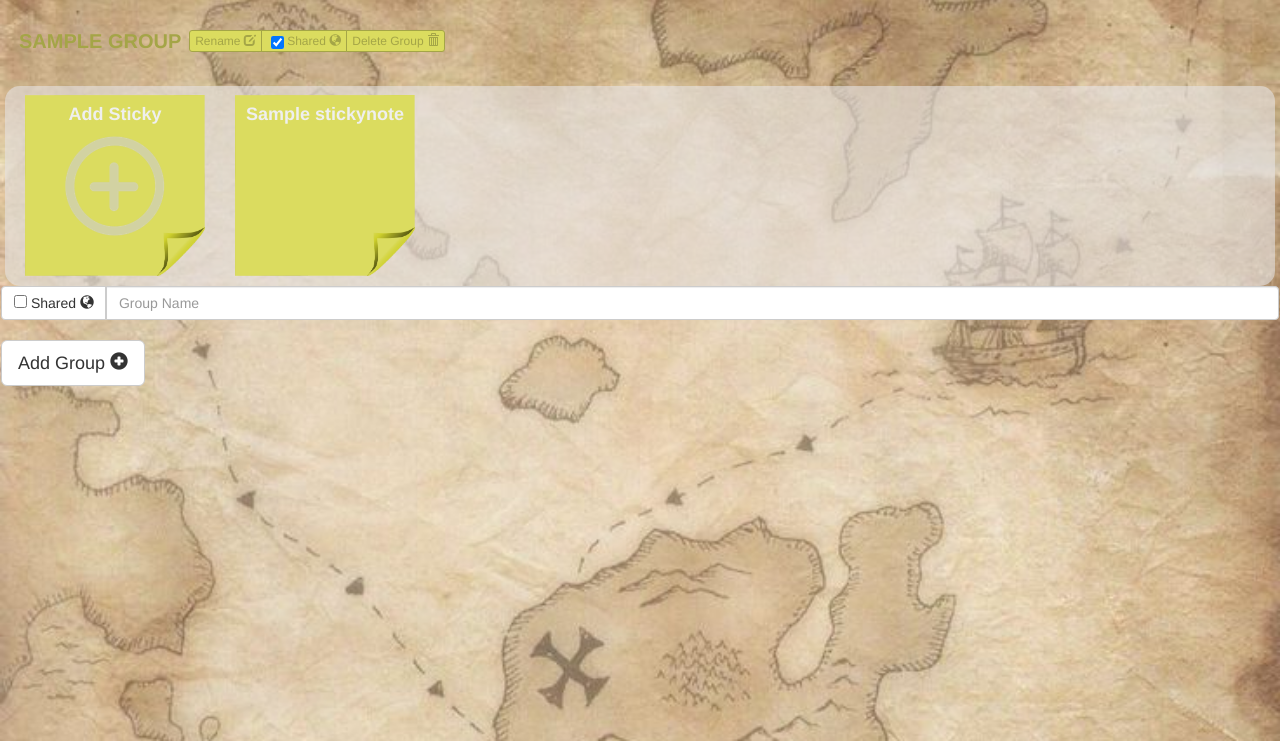
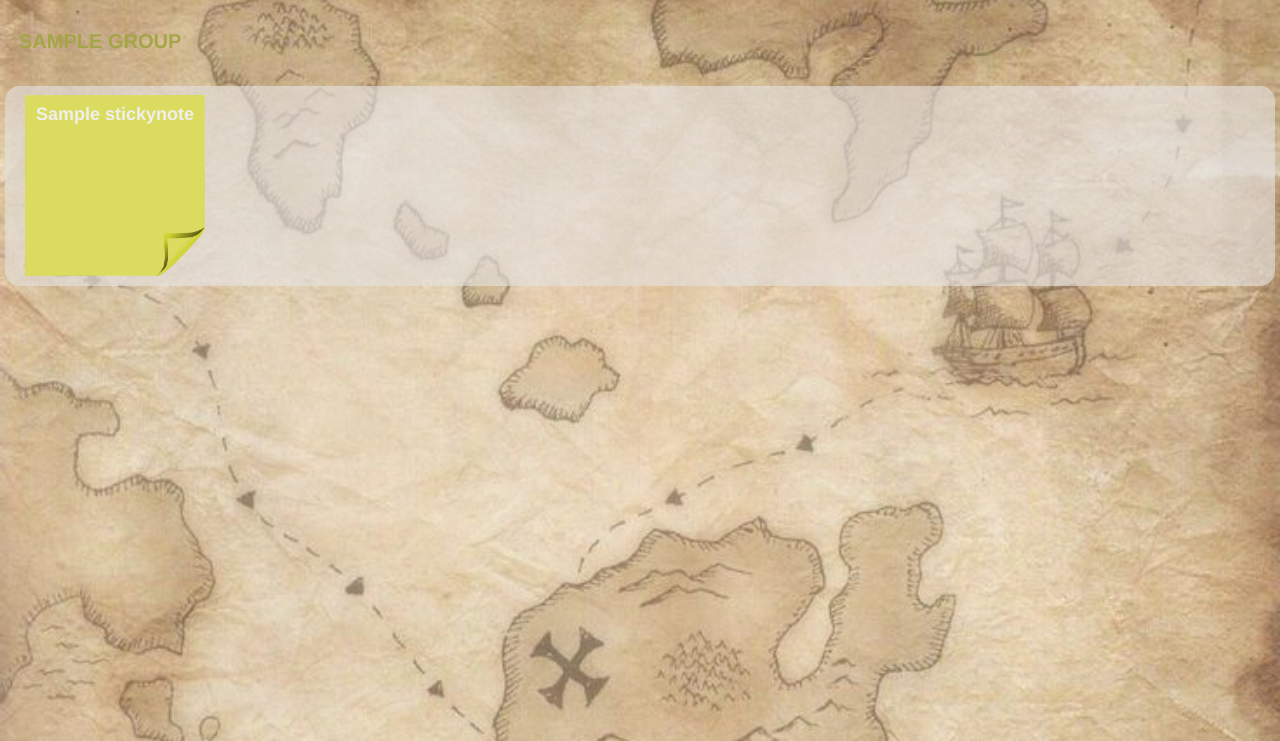
Before and after one commit to EricTRL/A3, a Django app: page /friends/1 in a window 1280 px wide. Shown: the part 59-800 px from the top of the page. Run offline with Django 3.2, Linux system fonts and the light colour scheme; a user stored in the database is signed in; data comes from the database, SQL or seed files in the repository; tables that the repository leaves empty hold one stand-in row (values such as "Sample post"); some libraries are stand-ins or nearby versions.

Commit message:
Friends their sticky pages now show only the stickies (not the buttons)

```diff
--- a/stickynote/templates/stickynote/index.html
+++ b/stickynote/templates/stickynote/index.html
@@ -11,6 +11,7 @@
     <div id="group_head_{{group.id}}" class="group-block">
       <div class="group-header">
         <p class="wrap-word-newline" style="color:rgba({{group.majorityColour.r}},{{group.majorityColour.b}},{{group.majorityColour.g}},{{group.majorityColour.a}})">{{group.title|upper}}</p>
+        {% if author_id == request.user.id %}
         <input id="id_input_group_{{group.id}}" name='group-title' style="color:rgba({{group.majorityColour.r}},{{group.majorityColour.b}},{{group.majorityColour.g}},{{group.majorityColour.a}});
                                         box-shadow: 0 0 0px rgba({{group.majorityColour.r}},{{group.majorityColour.b}},{{group.majorityColour.g}},{{group.majorityColour.a}});
                                         background-color:rgba({{group.majorityColour.colour.r}},{{group.majorityColour.colour.g}},{{group.majorityColour.colour.b}},{{group.majorityColour.colour.a}});"
@@ -52,11 +53,13 @@
                 <span class="glyphicon glyphicon-remove-circle" aria-hidden="true"></span>
           </button>
         </div>
+        {% endif %}
       </div>
     </div>
 
     <!--Stickynotes grid -->
     <div class="stickyNotesGrid group-body">
+      {% if author_id == request.user.id %}
       <div class="sticky_div">
         <div class='clickable group' id="group_{{group.id}}">
           <img class='sticky_img sticky_add_img sticky_elem' src="{% get_static_prefix %}Images/{{group.majorityColour.colour.filename}}"/>
@@ -66,6 +69,7 @@
           </div>
         </div>
       </div>
+      {% endif %}
       {% for sticky in stickies %}
         <!--matching groups-->
         {% if sticky.group_id == group.id %}
@@ -83,30 +87,7 @@
     </div>
   {% endfor %}
 
-  <!--ADD GROUP-->
-  <!--
-  <div class="row">
-    <div class="col-lg-6">
-      <div class="input-group">
-        <span class="input-group-addon">
-          <input type="checkbox" aria-label="...">NOT Shared <span class="glyphicon glyphicon-globe" aria-hidden="true"></span>
-        </span>
-        <input type="text" class="form-control" aria-label="..." placeholder="Group Name">
-      </div>
-    </div>
-  </div>
-
-  <div class="input-group">
-    <div class="input-group-btn">
-
-      <button type="button" class="btn btn-default">
-          NOT Shared <span class="glyphicon glyphicon-globe" aria-hidden="true"></span>
-      </button>
-    </div>
-    <input type="text" class="form-control" aria-label="groupname" placeholder="Group Name">
-  </div>
--->
-
+{% if author_id == request.user.id %}
   <div class="input-group">
     <div class="input-group-btn">
       <!-- Button and dropdown menu -->
@@ -121,6 +102,7 @@
   <div id="id_add_group_button" class="btn-group" role="group" aria-label="addgroup">
     <button type="button" class="btn btn-default btn-lg">Add Group <span class="glyphicon glyphicon-plus-sign" aria-hidden="true"></span></button>
   </div>
+  {% endif %}
 
   <!--Stickynote creation/edit screen-->
   <div class="popup popup_elem hidden_elem" id="id_popup_add_sticky">
--- a/stickynote/views.py
+++ b/stickynote/views.py
@@ -54,7 +54,7 @@ def page_load(request):
         print(groups)
         colours = Colour.objects.all().order_by('name');
         print(colours)
-    return render(request, 'stickynote/index.html', {'stickies': stickies, 'groups': groups, 'colours': colours, 'author_ids': request.user.id})
+    return render(request, 'stickynote/index.html', {'stickies': stickies, 'groups': groups, 'colours': colours, 'author_id': request.user.id})
 
 #Gets the data of a stickynote with the given ID.
 #Returns an error if no such stickynote exists
```
